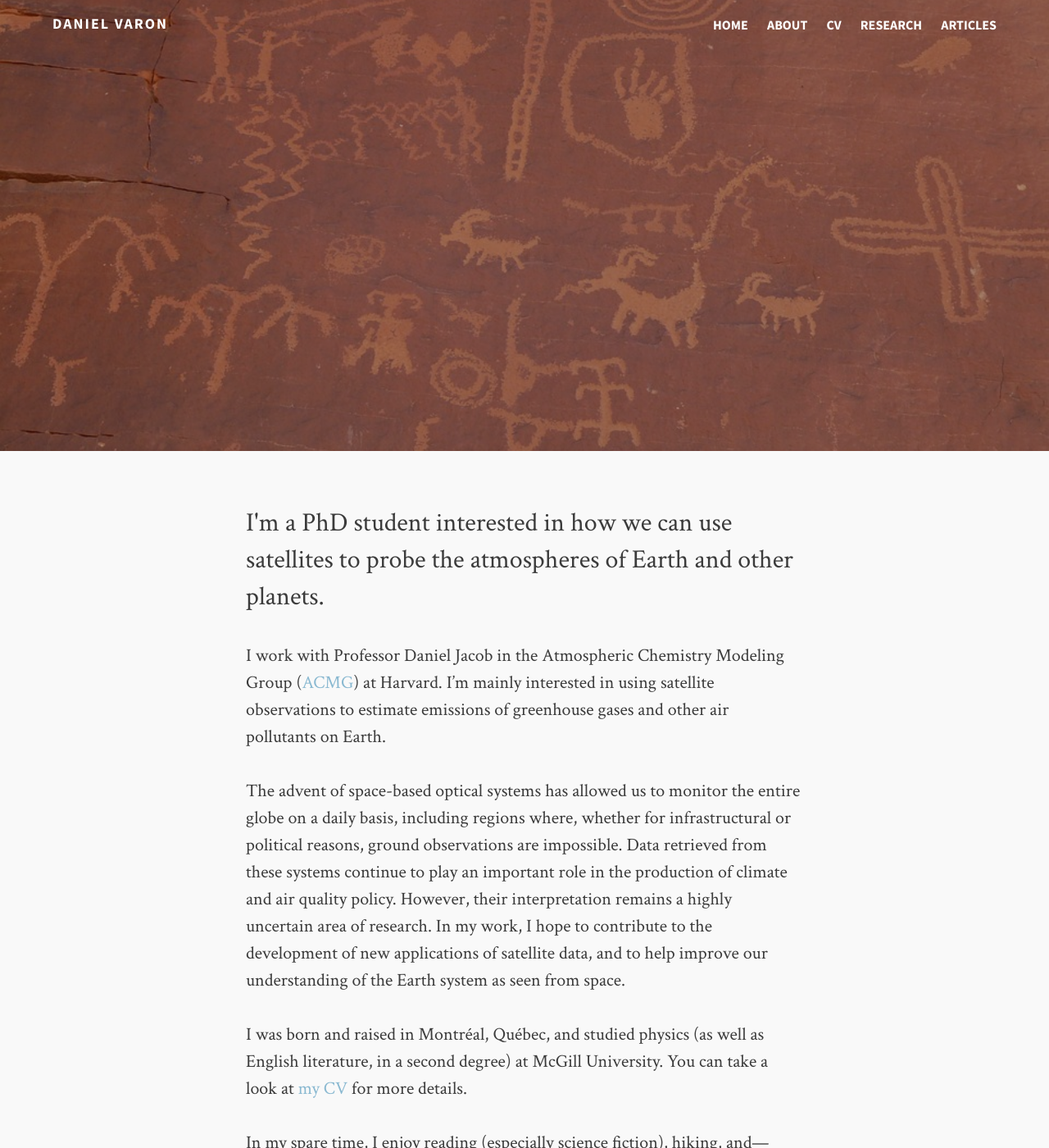
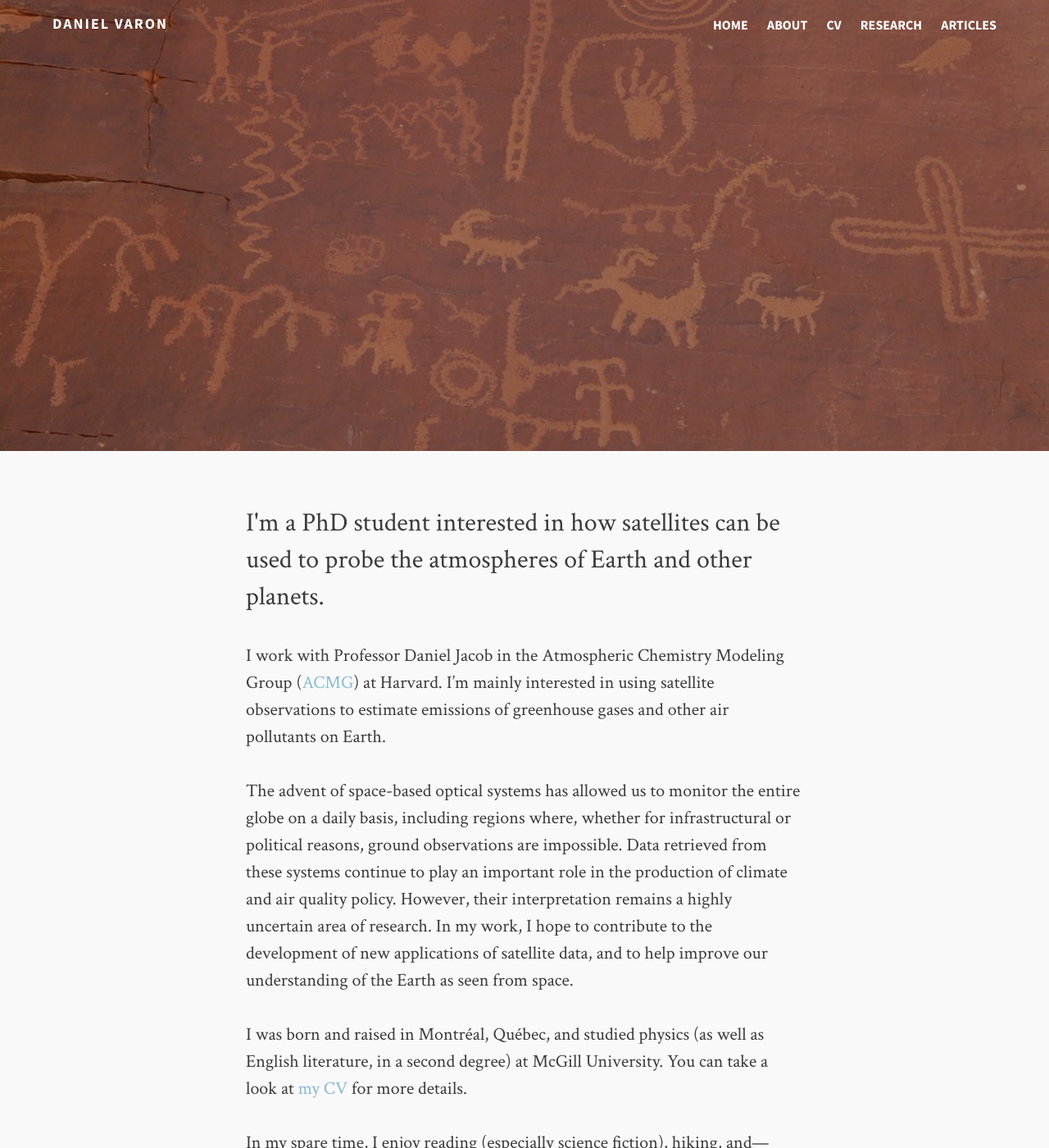
Before and after one commit to djvaron/djvaron.github.io, a Jekyll site: the page built from about.md, in a window 1280 px wide and 1400 px high. Shown: the whole window at 82% size. Built offline with Jekyll 4.4.1, drawn with Linux system fonts in a browser that asks for light colours.

Commit message:
edit about

```diff
--- a/about.md
+++ b/about.md
@@ -2,7 +2,7 @@
 layout: page
 permalink: /about/index.html
 title: About
-description: I'm a PhD student interested in how we can use satellites to probe the atmospheres of Earth and other planets.
+description: I'm a PhD student interested in how satellites can be used to probe the atmospheres of Earth and other planets.
 tags: [about]
 image:
   feature: about.JPG
@@ -10,7 +10,7 @@
 
 I work with Professor Daniel Jacob in the Atmospheric Chemistry Modeling Group ([ACMG](http://acmg.seas.harvard.edu/)) at Harvard. I'm mainly interested in using satellite observations to estimate emissions of greenhouse gases and other air pollutants on Earth.
 
-The advent of space-based optical systems has allowed us to monitor the entire globe on a daily basis, including regions where, whether for infrastructural or political reasons, ground observations are impossible. Data retrieved from these systems continue to play an important role in the production of climate and air quality policy. However, their interpretation remains a highly uncertain area of research. In my work, I hope to contribute to the development of new applications of satellite data, and to help improve our understanding of the Earth system as seen from space.
+The advent of space-based optical systems has allowed us to monitor the entire globe on a daily basis, including regions where, whether for infrastructural or political reasons, ground observations are impossible. Data retrieved from these systems continue to play an important role in the production of climate and air quality policy. However, their interpretation remains a highly uncertain area of research. In my work, I hope to contribute to the development of new applications of satellite data, and to help improve our understanding of the Earth as seen from space.
 
 I was born and raised in Montr&#233;al, Qu&#233;bec, and studied physics (as well as English literature, in a second degree) at McGill University. You can take a look at <a href="{{ site.url }}/cv.pdf">my CV</a> for more details.
 
```
